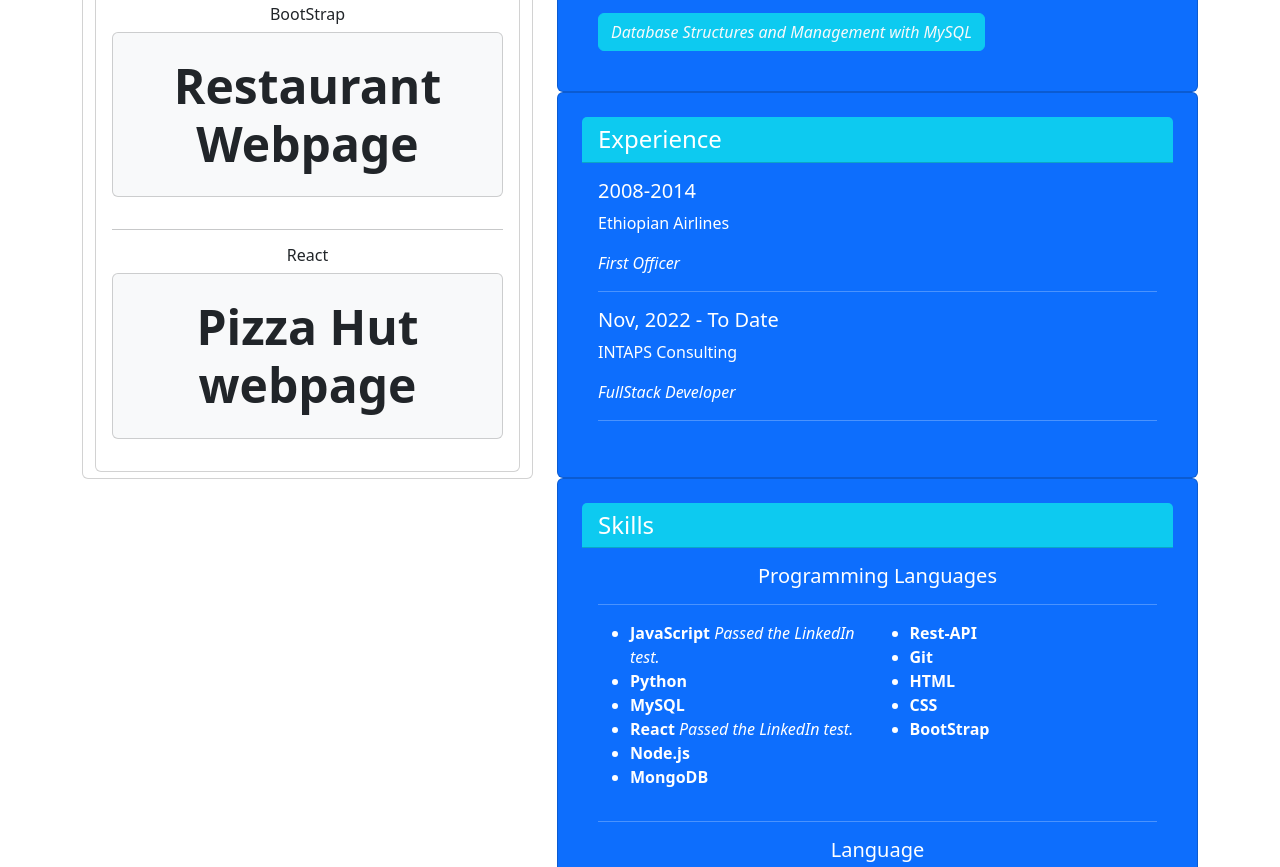
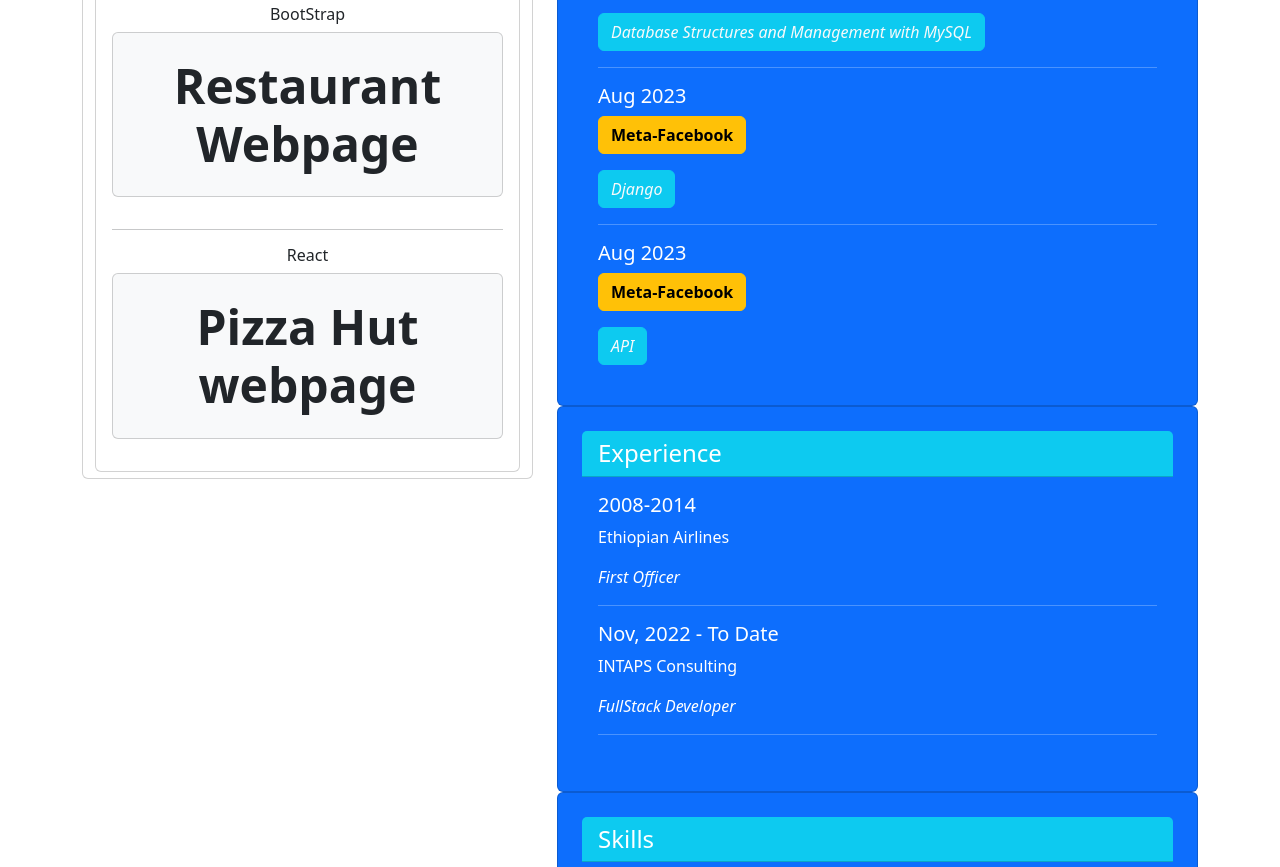
Before and after one commit to Hailemedhn/resume, a plain HTML site: page index.html in a window 1280 px wide. Shown: the part 1074-1941 px from the top of the page. Drawn offline with nearby package versions, Linux system fonts and the light colour scheme.

Commit message:
added django and api

```diff
--- a/index.html
+++ b/index.html
@@ -68,6 +68,14 @@
                         <h5>Aug 2023</h5>
                         <p class="btn btn-warning fw-bolder">Meta-Facebook</p><br>
                         <a href="https://coursera.org/share/0030e3bda79702d0a7d26691c65513de"   target="_blank" class=" btn btn-info text-light"><i>Database Structures and Management with MySQL</i></a>
+                        <hr>
+                        <h5>Aug 2023</h5>
+                        <p class="btn btn-warning fw-bolder">Meta-Facebook</p><br>
+                        <a href="https://coursera.org/share/df183d5484a913e1ea8b6d9008bc11ad"   target="_blank" class=" btn btn-info text-light"><i>Django</i></a>
+                        <hr>
+                        <h5>Aug 2023</h5>
+                        <p class="btn btn-warning fw-bolder">Meta-Facebook</p><br>
+                        <a href="https://coursera.org/share/d4bb81a1624135790e14aec368ea445b"   target="_blank" class=" btn btn-info text-light"><i>API</i></a>
 
                     </div>
 
```
